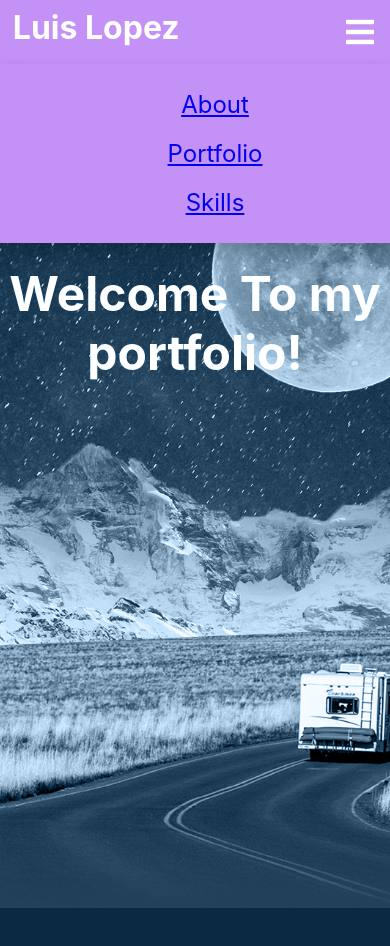
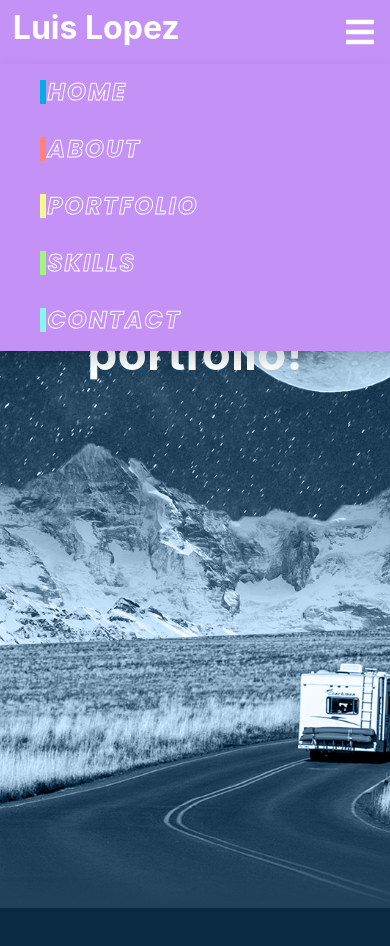
Before and after one commit to TypeLuis/Portfolio, a React (Create React App) app: page / in a window 390 px wide. Both pictures are taken after a click on the element 360 px from the left and 32 px from the top of the page. Shown: the top 946 px of the page. Built offline with nearby package versions, Linux system fonts and the light colour scheme.

Commit message:
fixed mobile navbar

```diff
--- a/src/components/Home.js
+++ b/src/components/Home.js
@@ -12,7 +12,6 @@ export const Home = (props) => {
     let road = document.getElementById('road')
     let text = document.getElementById('text')
     const value = window.scrollY
-    console.log(value)
 
     bg.style.top = value * 0.5 + 'px'
     moon.style.left = -value * 0.5 + 'px'
--- a/src/components/Navbar.js
+++ b/src/components/Navbar.js
@@ -11,50 +11,51 @@ const Navbar = (props) => {
     const [burger, setBurger] = useState(false)
     const [content, setContent] = useState(false)
 
+    setTimeout(() => {
+
+        window.onclick = function (e) {
+            if (e.target.classList[0] != 'nav-event' && burger === true) {
+                setContent(false)
+
+                setTimeout(() => { setBurger(false) }, 450)
+            }
+        }
+    }, 200)
     const handleClick = () => {
         if (burger === true) {
-            setContent(!content)
-            setTimeout(() => { setBurger(!burger) }, 450)
         }
         else {
-            setBurger(!burger)
-            setContent(!content)
+            setBurger(true)
+            setContent(true)
         }
     }
     return (
         <div>
 
-            <nav className='navbar'>
+            <nav className='nav-event navbar'>
 
                 <ul>
 
-                    <li onClick={(e) => { props.handleBackClick(e); }} style={{"--clr" : '#00ade1'}}>
+                    <li onClick={(e) => { props.handleBackClick(e); }} style={{ "--clr": '#00ade1' }}>
                         <span data-text="&nbsp;Home&nbsp;">&nbsp;Home&nbsp;</span>
                     </li>
 
-                    <li onClick={(e) => { props.handleBackClick(e); }} style={{"--clr" : '#FF807D'}}>
-                        <span href='#'  data-text="&nbsp;About&nbsp;">&nbsp;About&nbsp;</span>
+                    <li onClick={(e) => { props.handleBackClick(e); }} style={{ "--clr": '#FF807D' }}>
+                        <span data-text="&nbsp;About&nbsp;">&nbsp;About&nbsp;</span>
                     </li>
 
-                    <li onClick={(e) => { props.handleBackClick(e); }} style={{"--clr" : '#F6F792'}}>
-                        <span href='#' data-text="&nbsp;Portfolio&nbsp;">&nbsp;Portfolio&nbsp;</span>
+                    <li onClick={(e) => { props.handleBackClick(e); }} style={{ "--clr": '#F6F792' }}>
+                        <span data-text="&nbsp;Portfolio&nbsp;">&nbsp;Portfolio&nbsp;</span>
                     </li>
 
-                    <li onClick={(e) => { props.handleBackClick(e); }} style={{"--clr" : '#9EF779'}}>
-                        <span href='#' data-text="&nbsp;Skills&nbsp;">&nbsp;Skills&nbsp;</span>
+                    <li onClick={(e) => { props.handleBackClick(e); }} style={{ "--clr": '#9EF779' }}>
+                        <span data-text="&nbsp;Skills&nbsp;">&nbsp;Skills&nbsp;</span>
                     </li>
 
-                    <li onClick={(e) => { props.handleBackClick(e); }} style={{"--clr" : '#86F7EC'}}>
-                        <span href='#' data-text="&nbsp;Contact&nbsp;">&nbsp;Contact&nbsp;</span>
+                    <li onClick={(e) => { props.handleBackClick(e); }} style={{ "--clr": '#86F7EC' }}>
+                        <span data-text="&nbsp;Contact&nbsp;">&nbsp;Contact&nbsp;</span>
                     </li>
 
-                    {/* <Link to='/'><li onClick={(e) => { props.handleBackClick(e); }}>Home</li></Link>
-
-                    <Link to='/'><li onClick={(e) => { props.handleBackClick(e); }}>About</li></Link>
-
-                    <Link to='/'><li onClick={(e) => { props.handleBackClick(e); }}>Portfolio</li></Link>
-
-                    <Link to='/'><li onClick={(e) => { props.handleBackClick(e); }}>Skills</li></Link> */}
 
 
                 </ul>
@@ -62,22 +63,37 @@ const Navbar = (props) => {
 
                 <span className='portfolio-name'>Luis Lopez</span>
 
-                <span onClick={handleClick} className='hamburger'>
+                <span onClick={handleClick} className='nav-event hamburger'>
                     <FontAwesomeIcon
+                        className='nav-event'
                         icon={faBars}
                     />
                 </span>
 
                 {burger &&
 
-                    <div className={`burger-content ${String(content)}`}>
+                    <div className={`nav-event burger-content ${String(content)}`}>
 
-                        <ol>
-                            <Link to='/'><li onClick={(e) => { props.handleBackClick(e); }}>About</li></Link>
+                        <ol className='nav-event'>
+                            <li onClick={(e) => { props.handleBackClick(e); }} style={{ "--clr": '#00ade1' }}>
+                                <span data-text="&nbsp;Home&nbsp;">&nbsp;Home&nbsp;</span>
+                            </li>
 
-                            <Link to='/'><li onClick={(e) => { props.handleBackClick(e); }}>Portfolio</li></Link>
+                            <li onClick={(e) => { props.handleBackClick(e); }} style={{ "--clr": '#FF807D' }}>
+                                <span data-text="&nbsp;About&nbsp;">&nbsp;About&nbsp;</span>
+                            </li>
 
-                            <Link to='/'><li onClick={(e) => { props.handleBackClick(e); }}>Skills</li></Link>
+                            <li onClick={(e) => { props.handleBackClick(e); }} style={{ "--clr": '#F6F792' }}>
+                                <span data-text="&nbsp;Portfolio&nbsp;">&nbsp;Portfolio&nbsp;</span>
+                            </li>
+
+                            <li onClick={(e) => { props.handleBackClick(e); }} style={{ "--clr": '#9EF779' }}>
+                                <span data-text="&nbsp;Skills&nbsp;">&nbsp;Skills&nbsp;</span>
+                            </li>
+
+                            <li onClick={(e) => { props.handleBackClick(e); }} style={{ "--clr": '#86F7EC' }}>
+                                <span data-text="&nbsp;Contact&nbsp;">&nbsp;Contact&nbsp;</span>
+                            </li>
 
                         </ol>
 
--- a/src/style/_navbar.scss
+++ b/src/style/_navbar.scss
@@ -109,11 +109,53 @@
       box-shadow: 0px 8px 16px 0px rgba(0, 0, 0, 0.2);
       z-index: 100;
 
+      ol {
+      font-family: "Poppins", sans-serif;
+      box-sizing: border-box;
+      display: flex;
+      flex-direction: column;
+      align-items: flex-start;
+      gap: 30px;
+      list-style: none;
+
       li {
-        list-style-type: none;
-        font-size: 1.5em;
-        padding: 10px 0;
+        position: relative;
+
+        span {
+          cursor: pointer;
+          position: relative;
+          font-size: 1.5em;
+          text-decoration: none;
+          line-height: 1em;
+          letter-spacing: 2px;
+          text-transform: uppercase;
+          color: transparent;
+          -webkit-text-stroke: 1px white;
+
+          &::before {
+            content: attr(data-text);
+            position: absolute;
+            color: var(--clr);
+            width: 0%;
+            overflow: hidden;
+            transition: 1s;
+            border-right: 6px solid var(--clr);
+            -webkit-text-stroke: 1px var(--clr);
+          }
+
+          &:hover::before {
+            width: 100%;
+            filter: drop-shadow(0 0 25px var(--clr));
+          }
+        }
       }
+    }
+
+      // li {
+      //   list-style-type: none;
+      //   font-size: 1.5em;
+      //   padding: 10px 0;
+      // }
 
       &.true {
         @include animate(fadeIn, 0.5s, linear, 1);
```
